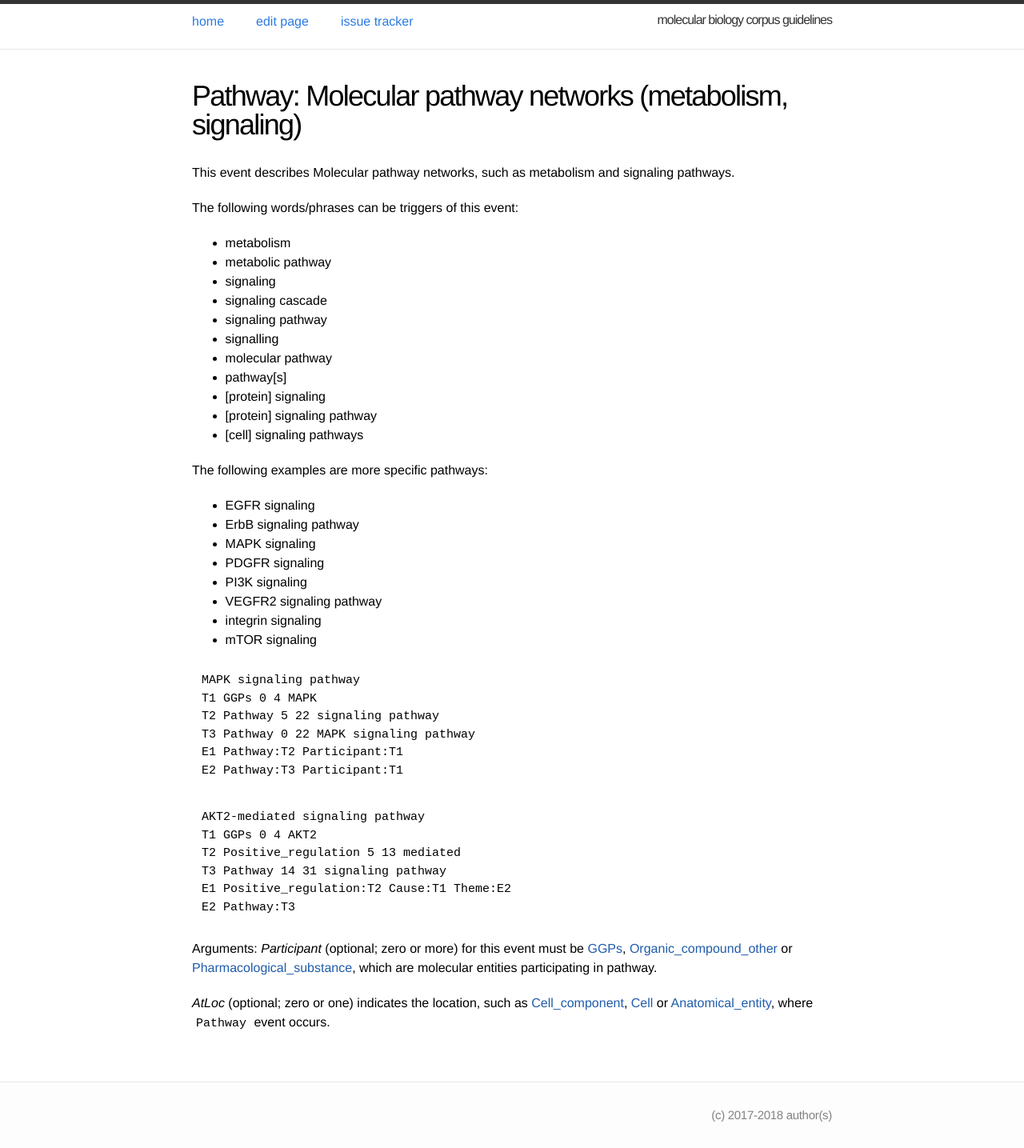
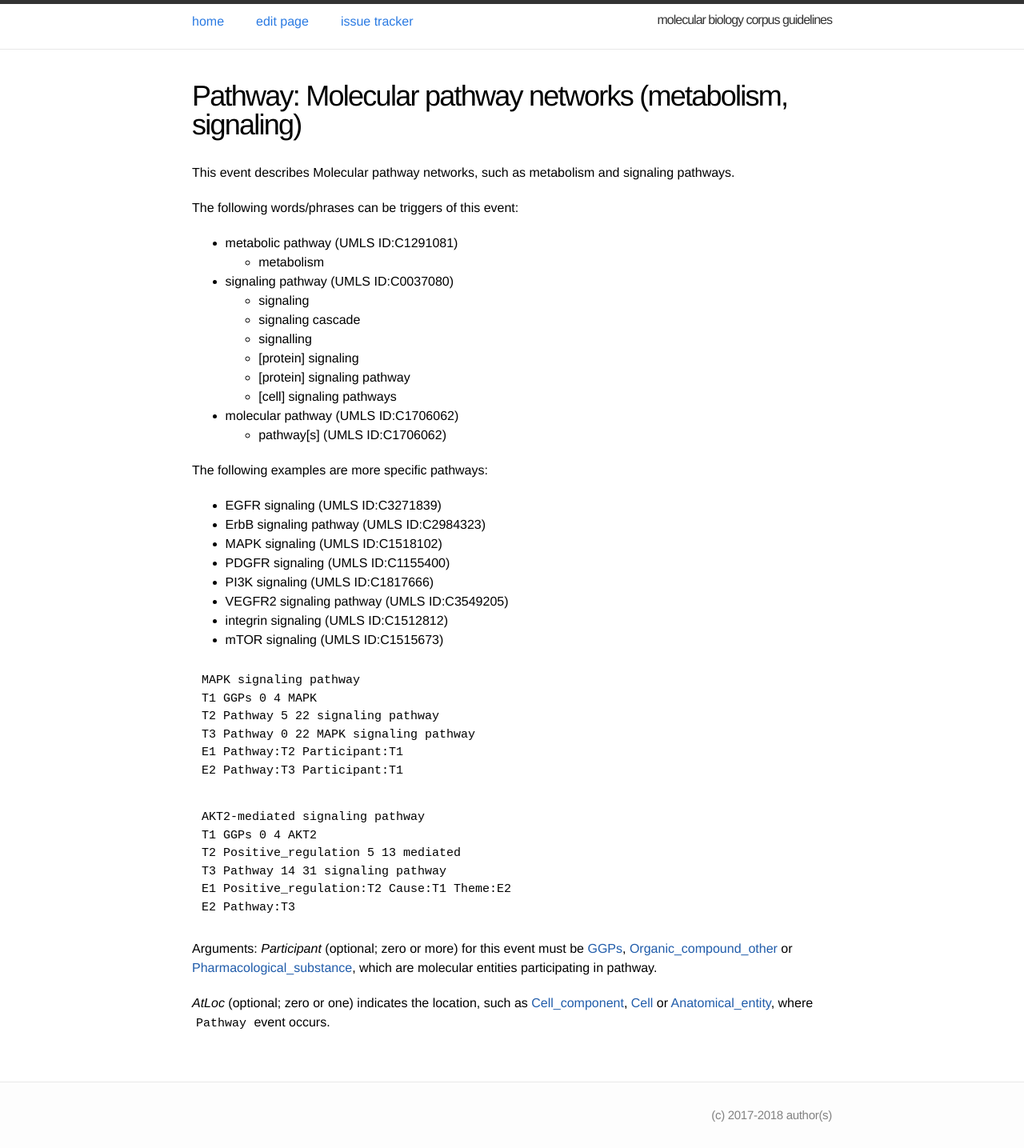
Before and after one commit to ezcatdb/molbiol_lung_corpus-guidelines, a Jekyll site: the page built from _event/Pathway.md, in a window 1280 px wide. Shown: the whole page at 80% size. Built offline with Jekyll 4.4.1, drawn with Linux system fonts in a browser that asks for light colours.

Commit message:
included UMLS IDs in Pathway.md

```diff
--- a/_event/Pathway.md
+++ b/_event/Pathway.md
@@ -14,27 +14,27 @@ This event describes Molecular pathway networks, such as metabolism and signalin
 
 The following words/phrases can be triggers of this event:
 
-- metabolism
-- metabolic pathway
-- signaling
-- signaling cascade
-- signaling pathway
-- signalling
-- molecular pathway
-- pathway[s]
-- [protein] signaling
-- [protein] signaling pathway
-- [cell] signaling pathways
+- metabolic pathway (UMLS ID:C1291081)
+  - metabolism
+- signaling pathway (UMLS ID:C0037080)
+  - signaling
+  - signaling cascade
+  - signalling
+  - [protein] signaling
+  - [protein] signaling pathway
+  - [cell] signaling pathways
+- molecular pathway (UMLS ID:C1706062)
+  - pathway[s] (UMLS ID:C1706062)
 
 The following examples are more specific pathways:
-- EGFR signaling
-- ErbB signaling pathway
-- MAPK signaling
-- PDGFR signaling
-- PI3K signaling
-- VEGFR2 signaling pathway
-- integrin signaling
-- mTOR signaling
+- EGFR signaling (UMLS ID:C3271839)
+- ErbB signaling pathway (UMLS ID:C2984323)
+- MAPK signaling  (UMLS ID:C1518102)
+- PDGFR signaling (UMLS ID:C1155400)
+- PI3K signaling (UMLS ID:C1817666)
+- VEGFR2 signaling pathway (UMLS ID:C3549205)
+- integrin signaling (UMLS ID:C1512812)
+- mTOR signaling (UMLS ID:C1515673)
 
 ~~~ ann
 MAPK signaling pathway
```
